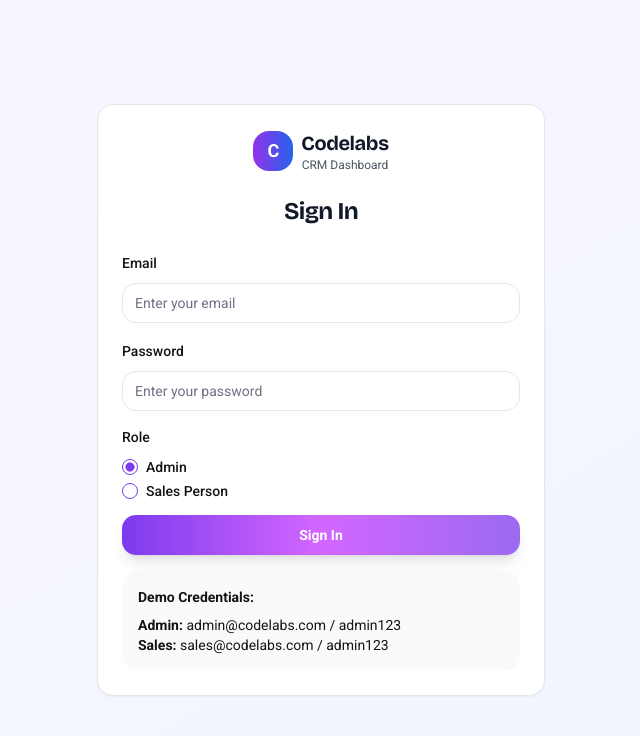
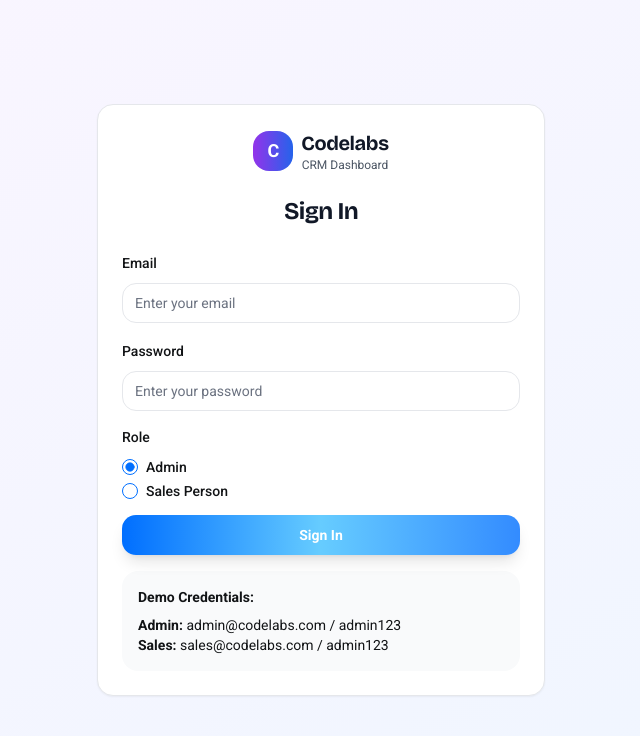
Before and after one commit to HubnexLabs/hubnex-academy, a React (Vite) app: page /login in a window 1280 px wide. Shown: the top 736 px of the page, without its empty margins (319-959 px from the left). Built offline with nearby package versions, Linux system fonts and the light colour scheme.

Commit message:
Update branding and content
Replace purple gradient with blue, update "why choose Hubnex Academy" section to remove flexible payment mention.

```diff
--- a/src/components/BenefitsSection.tsx
+++ b/src/components/BenefitsSection.tsx
@@ -32,9 +32,9 @@ export const BenefitsSection = () => {
     },
     {
       icon: CreditCard,
-      title: "Flexible Payment",
-      description: "Easy EMI options starting ₹11,667/month. Up to ₹10,000 scholarship available.",
-      badge: "EMI Available"
+      title: "Personalized Learning",
+      description: "Custom roadmap tailored to your skills, goals, and career aspirations for maximum impact.",
+      badge: "Customized"
     },
     {
       icon: Award,
--- a/src/components/ui/button.tsx
+++ b/src/components/ui/button.tsx
@@ -9,7 +9,7 @@ const buttonVariants = cva(
   {
     variants: {
       variant: {
-        default: "bg-gradient-to-r from-primary via-neon-purple to-primary-glow hover:opacity-90 text-white font-semibold shadow-lg hover:shadow-xl transition-all duration-300 border-0",
+        default: "bg-gradient-to-r from-primary via-neon-blue to-primary-glow hover:opacity-90 text-white font-semibold shadow-lg hover:shadow-xl transition-all duration-300 border-0",
         destructive:
           "bg-destructive text-destructive-foreground hover:bg-destructive/90",
         outline:
@@ -18,7 +18,7 @@ const buttonVariants = cva(
           "bg-gradient-to-r from-secondary to-accent/10 text-secondary-foreground hover:opacity-90 shadow-md hover:shadow-lg transition-all duration-300",
         ghost: "hover:bg-accent/20 hover:text-accent-foreground transition-all duration-300",
         link: "text-primary underline-offset-4 hover:underline font-medium",
-        luxury: "bg-gradient-to-r from-primary via-neon-purple to-primary-glow hover:opacity-90 text-white font-semibold shadow-lg hover:shadow-xl transition-all duration-300 border-0 hover:scale-105 transform",
+        luxury: "bg-gradient-to-r from-primary via-neon-blue to-primary-glow hover:opacity-90 text-white font-semibold shadow-lg hover:shadow-xl transition-all duration-300 border-0 hover:scale-105 transform",
       },
       size: {
         default: "h-10 px-4 py-2",
--- a/src/index.css
+++ b/src/index.css
@@ -18,10 +18,10 @@ All colors MUST be HSL.
     --popover: 0 0% 100%;
     --popover-foreground: 220 10% 8%;
 
-    --primary: 262 83% 58%;
+    --primary: 214 100% 50%;
     --primary-foreground: 0 0% 100%;
-    --primary-glow: 262 83% 68%;
-    --primary-dark: 262 83% 48%;
+    --primary-glow: 214 100% 60%;
+    --primary-dark: 214 100% 40%;
 
     --secondary: 220 14.3% 95.9%;
     --secondary-foreground: 220.9 39.3% 11%;
@@ -29,33 +29,33 @@ All colors MUST be HSL.
     --muted: 220 14.3% 95.9%;
     --muted-foreground: 220 8.9% 46.1%;
 
-    --accent: 262 83% 95%;
-    --accent-foreground: 262 83% 18%;
+    --accent: 214 100% 95%;
+    --accent-foreground: 214 100% 18%;
 
     --destructive: 0 84.2% 60.2%;
     --destructive-foreground: 210 40% 98%;
 
     --border: 220 13% 91%;
     --input: 220 13% 91%;
-    --ring: 262 83% 58%;
+    --ring: 214 100% 50%;
 
     --radius: 1rem;
 
     /* Luxury brand colors */
-    --brand-gradient: linear-gradient(135deg, hsl(262 83% 58%) 0%, hsl(283 83% 58%) 50%, hsl(304 83% 58%) 100%);
-    --brand-gradient-soft: linear-gradient(135deg, hsl(262 83% 95%) 0%, hsl(283 83% 95%) 50%, hsl(304 83% 95%) 100%);
-    --brand-gradient-luxury: linear-gradient(135deg, hsl(262 90% 65%) 0%, hsl(283 90% 65%) 50%, hsl(304 90% 65%) 100%);
+    --brand-gradient: linear-gradient(135deg, hsl(214 100% 50%) 0%, hsl(200 100% 50%) 50%, hsl(186 100% 50%) 100%);
+    --brand-gradient-soft: linear-gradient(135deg, hsl(214 100% 95%) 0%, hsl(200 100% 95%) 50%, hsl(186 100% 95%) 100%);
+    --brand-gradient-luxury: linear-gradient(135deg, hsl(214 100% 60%) 0%, hsl(200 100% 60%) 50%, hsl(186 100% 60%) 100%);
 
     /* Sophisticated gradients */
-    --gradient-primary: linear-gradient(135deg, hsl(262 83% 58%) 0%, hsl(283 83% 58%) 100%);
-    --gradient-hero: linear-gradient(135deg, hsl(262 83% 58%) 0%, hsl(220 100% 60%) 100%);
-    --gradient-card: linear-gradient(135deg, hsl(0 0% 100%) 0%, hsl(262 83% 98%) 100%);
-    --gradient-surface: linear-gradient(135deg, hsl(262 20% 98%) 0%, hsl(220 14% 96%) 100%);
-    --gradient-luxury-card: linear-gradient(135deg, hsl(0 0% 100%) 0%, hsl(262 20% 99%) 50%, hsl(283 20% 99%) 100%);
+    --gradient-primary: linear-gradient(135deg, hsl(214 100% 50%) 0%, hsl(200 100% 50%) 100%);
+    --gradient-hero: linear-gradient(135deg, hsl(214 100% 50%) 0%, hsl(200 100% 60%) 100%);
+    --gradient-card: linear-gradient(135deg, hsl(0 0% 100%) 0%, hsl(214 100% 98%) 100%);
+    --gradient-surface: linear-gradient(135deg, hsl(214 20% 98%) 0%, hsl(200 14% 96%) 100%);
+    --gradient-luxury-card: linear-gradient(135deg, hsl(0 0% 100%) 0%, hsl(214 20% 99%) 50%, hsl(200 20% 99%) 100%);
 
     /* Bold accent colors */
     --electric-blue: 214 100% 60%;
-    --neon-purple: 283 100% 70%;
+    --neon-blue: 200 100% 70%;
     --cyber-green: 142 76% 36%;
     --warning-orange: 31 100% 60%;
 
@@ -64,8 +64,8 @@ All colors MUST be HSL.
     --shadow-md: 0 4px 8px hsl(220 13% 91% / 0.16);
     --shadow-lg: 0 8px 16px hsl(220 13% 91% / 0.2);
     --shadow-xl: 0 16px 32px hsl(220 13% 91% / 0.24);
-    --shadow-brand: 0 8px 32px hsl(262 83% 58% / 0.3);
-    --shadow-glow: 0 0 40px hsl(262 83% 58% / 0.4);
+    --shadow-brand: 0 8px 32px hsl(214 100% 50% / 0.3);
+    --shadow-glow: 0 0 40px hsl(214 100% 50% / 0.4);
 
     --sidebar-background: 0 0% 98%;
     --sidebar-foreground: 240 5.3% 26.1%;
@@ -74,7 +74,7 @@ All colors MUST be HSL.
     --sidebar-accent: 240 4.8% 95.9%;
     --sidebar-accent-foreground: 240 5.9% 10%;
     --sidebar-border: 220 13% 91%;
-    --sidebar-ring: 262 83% 58%;
+    --sidebar-ring: 214 100% 50%;
   }
 
   .dark {
@@ -131,11 +131,11 @@ All colors MUST be HSL.
   }
 
   .text-luxury {
-    @apply bg-gradient-to-r from-primary via-neon-purple to-primary-glow bg-clip-text text-transparent;
+    @apply bg-gradient-to-r from-primary via-neon-blue to-primary-glow bg-clip-text text-transparent;
   }
 
   .btn-luxury {
-    @apply bg-gradient-to-r from-primary via-neon-purple to-primary-glow hover:opacity-90 text-white font-semibold shadow-lg hover:shadow-xl transition-all duration-300 border-0;
+    @apply bg-gradient-to-r from-primary via-neon-blue to-primary-glow hover:opacity-90 text-white font-semibold shadow-lg hover:shadow-xl transition-all duration-300 border-0;
   }
 
   .card-luxury {
@@ -145,11 +145,11 @@ All colors MUST be HSL.
 
 @layer components {
   .gradient-text {
-    @apply bg-gradient-to-r from-primary via-neon-purple to-primary-glow bg-clip-text text-transparent;
+    @apply bg-gradient-to-r from-primary via-neon-blue to-primary-glow bg-clip-text text-transparent;
   }
 
   .text-luxury {
-    @apply bg-gradient-to-r from-primary via-neon-purple to-primary-glow bg-clip-text text-transparent;
+    @apply bg-gradient-to-r from-primary via-neon-blue to-primary-glow bg-clip-text text-transparent;
   }
 
   .glass-card {
@@ -166,10 +166,10 @@ All colors MUST be HSL.
   }
 
   .hero-glow {
-    @apply relative before:absolute before:inset-0 before:bg-gradient-to-r before:from-primary/20 before:via-neon-purple/20 before:to-primary-glow/20 before:blur-3xl before:-z-10;
+    @apply relative before:absolute before:inset-0 before:bg-gradient-to-r before:from-primary/20 before:via-neon-blue/20 before:to-primary-glow/20 before:blur-3xl before:-z-10;
   }
 
   .luxury-button {
-    @apply bg-gradient-to-r from-primary via-neon-purple to-primary-glow hover:opacity-90 text-white font-semibold shadow-lg hover:shadow-xl transition-all duration-300 border-0 hover:scale-105 transform;
+    @apply bg-gradient-to-r from-primary via-neon-blue to-primary-glow hover:opacity-90 text-white font-semibold shadow-lg hover:shadow-xl transition-all duration-300 border-0 hover:scale-105 transform;
   }
 }
--- a/tailwind.config.ts
+++ b/tailwind.config.ts
@@ -61,7 +61,7 @@ export default {
 					foreground: 'hsl(var(--card-foreground))'
 				},
 				'electric-blue': 'hsl(var(--electric-blue))',
-				'neon-purple': 'hsl(var(--neon-purple))',
+				'neon-blue': 'hsl(var(--neon-blue))',
 				'cyber-green': 'hsl(var(--cyber-green))',
 				'warning-orange': 'hsl(var(--warning-orange))',
 				sidebar: {
```
